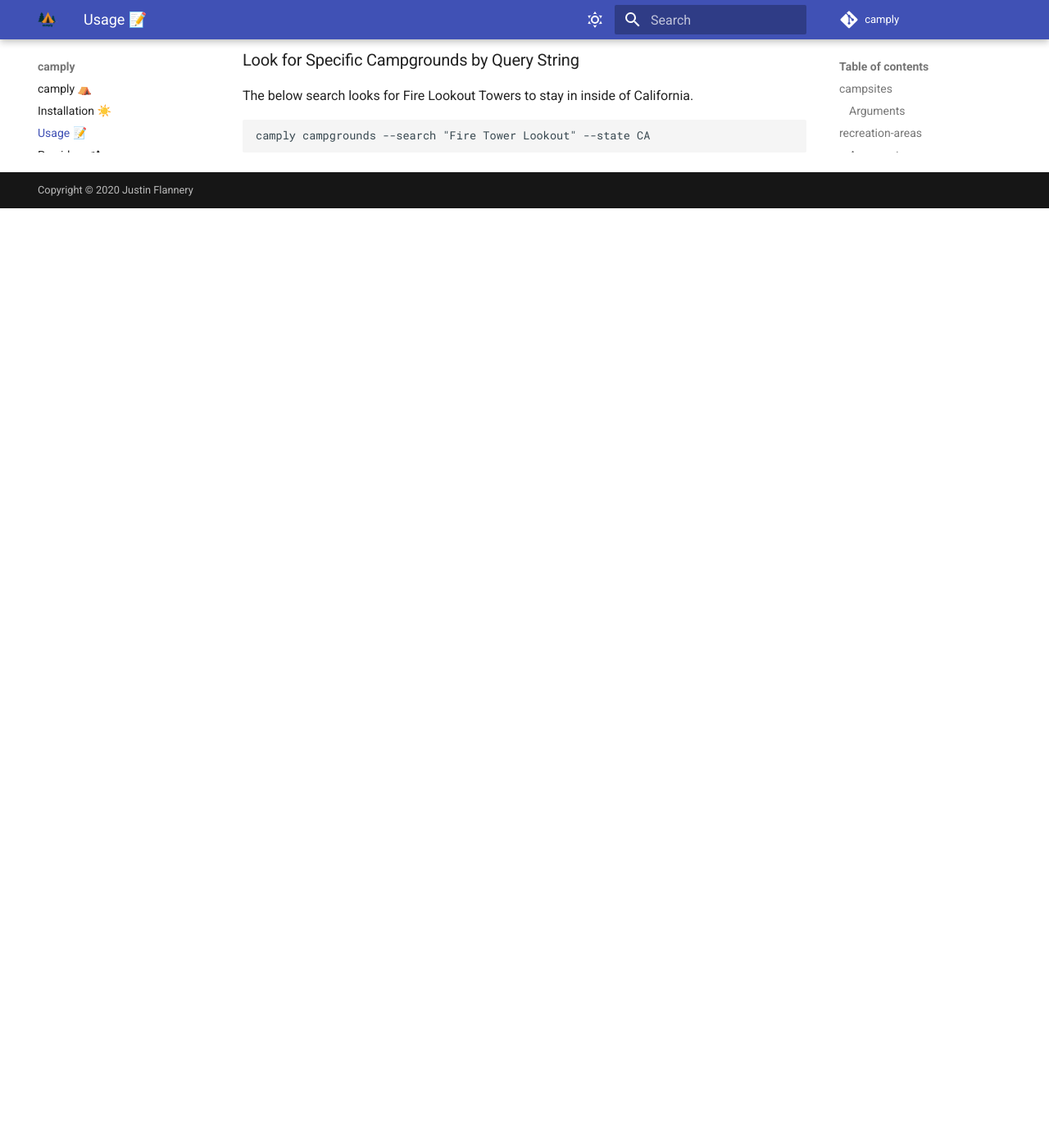
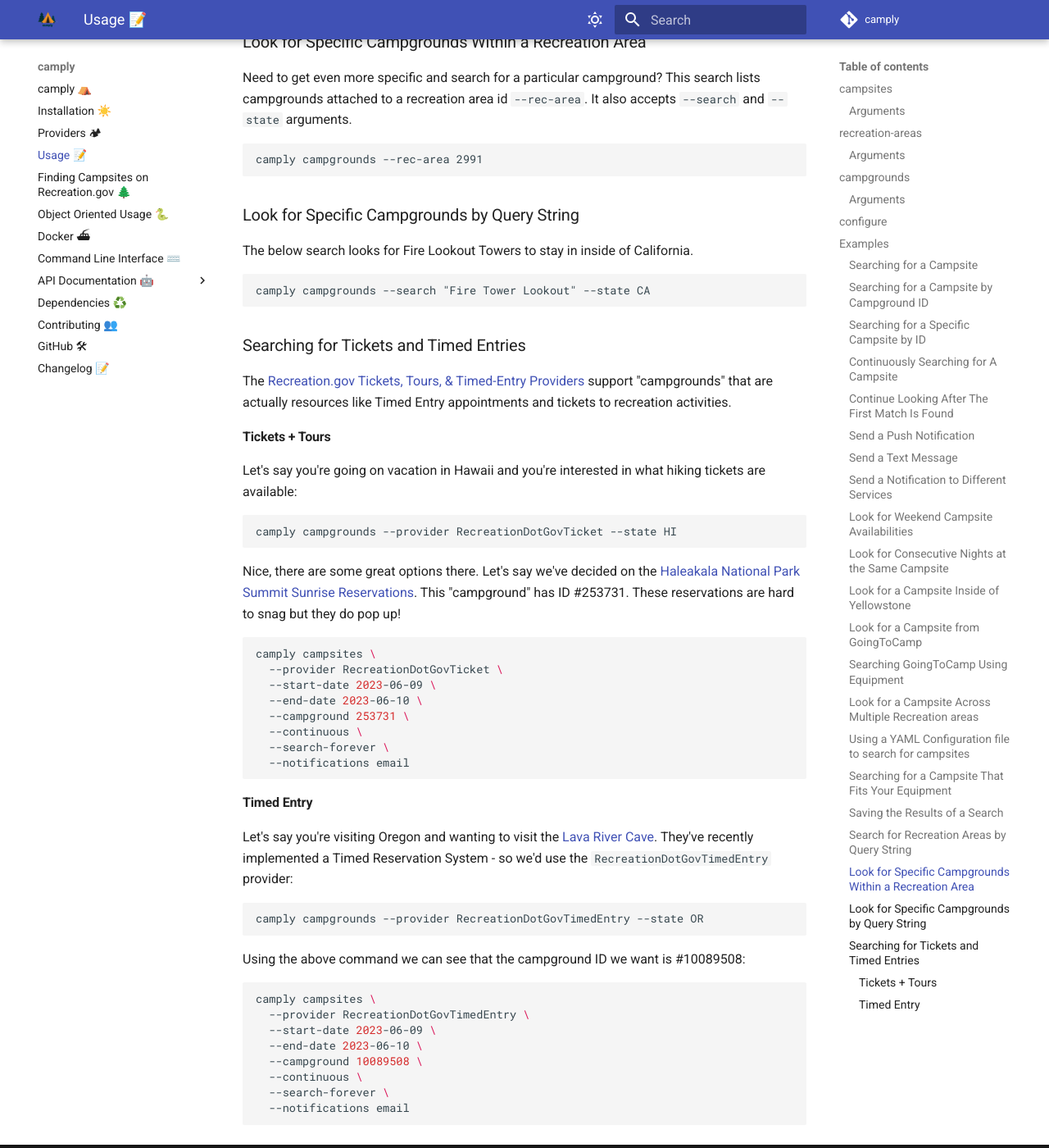
Before and after one commit to juftin/camply, an MkDocs documentation site: the page built from docs/command_line_usage.md, in a window 1280 px wide and 1400 px high, scrolled down 12114 px. Shown: the whole window at 82% size. Built offline with MkDocs 1.6.1 and Material for MkDocs 9.7.7, drawn with Linux system fonts in a browser that asks for light colours; comment, search, counter and statistics services are not loaded; before the commit the page ends 12368 px from its top, so only the background shows below that; some of the changed text lies outside the part shown.

Commit message:
📝 New Provider Docs

````diff
--- a/docs/command_line_usage.md
+++ b/docs/command_line_usage.md
@@ -21,17 +21,18 @@
   visit the camply documentation at https://github.com/juftin/camply
 
 Options:
-  --version             Show the version and exit.
-  --provider TEXT       Camping Search Provider. Options available are
-                        'Yellowstone' and 'RecreationDotGov'. Defaults to
-                        'RecreationDotGov', not case-sensitive.
-  --debug / --no-debug  Enable extra debugging output
-  --help                Show this message and exit.
+  --version                       Show the version and exit.
+  --debug / --no-debug            Enable extra debugging output
+  --provider [RecreationDotGov|Yellowstone|GoingToCamp|RecreationDotGovDailyTicket|RecreationDotGovDailyTimedEntry|RecreationDotGovTicket|RecreationDotGovTimedEntry]
+                                  Camping Search Provider. Defaults to
+                                  'RecreationDotGov', not case-sensitive.
+  --help                          Show this message and exit.
 
 Commands:
   campgrounds       Search for Campgrounds (inside of Recreation Areas)...
   campsites         Find available Campsites using search criteria
   configure         Set up camply configuration file with an interactive...
+  equipment-types   Retrieve a list of equipment supported by the current...
   recreation-areas  Search for Recreation Areas and list them
 ```
 
@@ -69,8 +70,11 @@
       found.
       [**_example_](#look-for-consecutive-nights-at-the-same-campsite)
 * `--provider`: `PROVIDER`
-    + Camping Search Provider. Options available are 'Yellowstone' and 'RecreationDotGov'. Defaults
-      to 'RecreationDotGov', not case-sensitive.
+    + Camping Search Provider. Defaults to 'RecreationDotGov', not case-sensitive. Options include:
+      [RecreationDotGov](#searching-for-a-campsite), [Yellowstone](#look-for-a-campsite-inside-of-yellowstone),
+      [GoingToCamp](#look-for-a-campsite-from-goingtocamp), [RecreationDotGovDailyTicket](#tickets-tours),
+      [RecreationDotGovDailyTimedEntry](#timed-entry), [RecreationDotGovTicket](#tickets-tours),
+      [RecreationDotGovTimedEntry](#timed-entry).
       [**_example_](#look-for-a-campsite-inside-of-yellowstone)
 * `--continuous`
     + Continuously check for a campsite to become available, and quit once at least one campsite is
@@ -92,6 +96,11 @@
       a length of 0. Accepted equipment names include `Tent`, `RV`. `Trailer`, `Vehicle` and are
       not case-sensitive.
       [**_example_](#searching-for-a-campsite-that-fits-your-equipment)
+* `--equipment-id`
+    + Search for campsites campaitble with specific equipment categories. Going To Camp
+      uses equipment category IDs for filtering campsites by equipment. Every recreation
+      area has equipment categories unique to it.
+      [**_example_](#searching-goingtocamp-using-equipment)
 * `--notify-first-try`
     + If `--continuous` is activated, whether to send all non-silent notifications if more than 5
       matching campsites are found on the first try. Defaults to false which only sends the first5.
@@ -578,3 +587,55 @@
 ```commandline
 camply campgrounds --search "Fire Tower Lookout" --state CA
 ```
+
+### Searching for Tickets and Timed Entries
+
+The [Recreation.gov Tickets, Tours, & Timed-Entry Providers](providers.md#recreationgov-tickets-tours--timed-entry)
+support "campgrounds" that are actually resources like Timed Entry appointments and tickets
+to recreation activities.
+
+#### Tickets + Tours
+
+Let's say you're going on vacation in Hawaii and you're interested in what hiking tickets are available:
+
+```shell
+camply campgrounds --provider RecreationDotGovTicket --state HI
+```
+
+Nice, there are some great options there. Let's say we've decided on
+the [Haleakala National Park Summit Sunrise Reservations](https://www.recreation.gov/ticket/facility/253731).
+This "campground" has ID #253731. These reservations are hard to snag but they do pop up!
+
+```shell
+camply campsites \
+  --provider RecreationDotGovTicket \
+  --start-date 2023-06-09 \
+  --end-date 2023-06-10 \
+  --campground 253731 \
+  --continuous \
+  --search-forever \
+  --notifications email
+```
+
+#### Timed Entry
+
+Let's say you're visiting Oregon and wanting to visit
+the [Lava River Cave](https://www.recreation.gov/timed-entry/10089508). They've recently implemented a Timed Reservation
+System - so we'd use the `RecreationDotGovTimedEntry` provider:
+
+```shell
+camply campgrounds --provider RecreationDotGovTimedEntry --state OR
+```
+
+Using the above command we can see that the campground ID we want is #10089508:
+
+```shell
+camply campsites \
+  --provider RecreationDotGovTimedEntry \
+  --start-date 2023-06-09 \
+  --end-date 2023-06-10 \
+  --campground 10089508 \
+  --continuous \
+  --search-forever \
+  --notifications email
+```
--- a/docs/providers.md
+++ b/docs/providers.md
@@ -75,3 +75,28 @@
 
 - [Look for a Campsite from GoingToCamp](command_line_usage.md#look-for-a-campsite-from-goingtocamp)
 - [Searching GoingToCamp Using Equipment](command_line_usage.md#searching-goingtocamp-using-equipment)
+
+## Recreation.gov Tickets, Tours, & Timed-Entry
+
+![](_static/recreation_dot_gov_logo.png){: .center}
+
+Apart from reservations for campsites, Recreation.gov also supports reserving Tickets & Tours
+online. There are thousands of Tickets and Tours options available around the USA.
+
+### Tours & Tickets
+
+https://www.recreation.gov/search?inventory_type=tours
+
+```shell
+camply campgrounds --provider RecreationDotGovTicket --state HI
+```
+
+### Timed Entry
+
+```shell
+camply campgrounds --provider RecreationDotGovTimedEntry --state OR
+```
+
+- [Searching for Tickets and Timed Entries](command_line_usage.md#searching-for-tickets-and-timed-entries)
+    - [Tickets + Tours](command_line_usage.md#tickets-tours)
+    - [Timed Entry](command_line_usage.md#timed-entry)
--- a/mkdocs.yml
+++ b/mkdocs.yml
@@ -31,8 +31,8 @@
 nav:
 -   camply ⛺: index.md
 -   Installation ☀️: installation.md
+-   Providers 🏕: providers.md
 -   Usage 📝: command_line_usage.md
--   Providers 🏕: providers.md
 -   Finding Campsites on Recreation.gov 🌲: recreationdotgov.md
 -   Object Oriented Usage 🐍: python.md
 -   Docker ⛴: docker.md
@@ -74,3 +74,11 @@
         nav_file: SUMMARY.md
 -   section-index:
 -   mkdocstrings:
+        handlers:
+            python:
+                import:
+                -   https://docs.python.org/3/objects.inv
+                -   https://numpy.org/doc/stable/objects.inv
+                -   https://pandas.pydata.org/docs/objects.inv
+                options:
+                    docstring_style: numpy
````
Also changed, not shown: README.md (+4 -0 lines), docs/index.md (+4 -0 lines), 4 other files.
